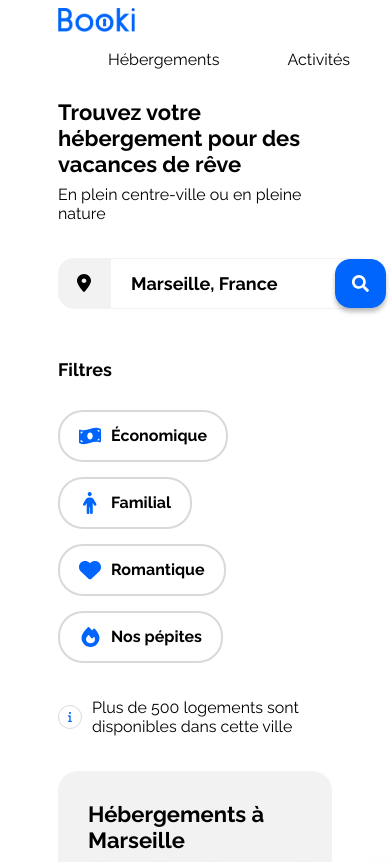
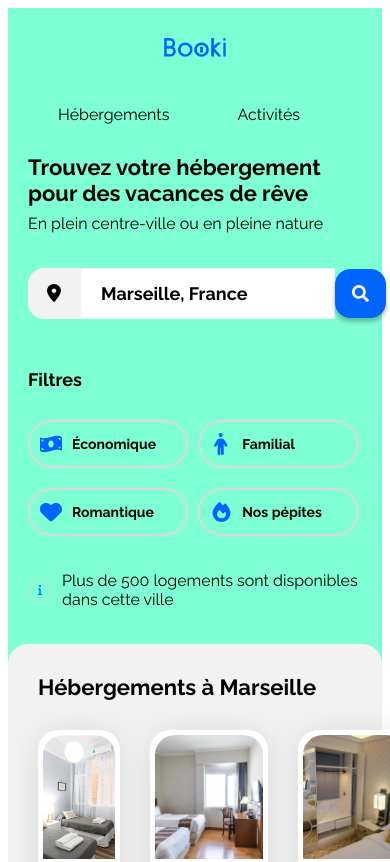
Before and after one commit to BlandineM2508/Booki, a plain HTML site: page booki-starter-code-master/index.html in a window 390 px wide. Shown: the top 862 px of the page. Drawn offline with Linux system fonts and the light colour scheme.

Commit message:
Responsive en cours 2

```diff
--- a/booki-starter-code-master/css/style.css
+++ b/booki-starter-code-master/css/style.css
@@ -78,7 +78,8 @@ header {
     justify-content: flex-start;
     flex-direction: column;
     padding: 30px 50px 30px 0px;
-    width: 28%;
+    width: 61.09px;
+    height: 19px;
 }
 
 
@@ -226,24 +227,35 @@ header {
 .nav-infogroup a {
     display: flex;
     align-items: center;
+
     gap: 10px;
     padding: 4px 19px;
-    line-height: 40px;
     border-radius: 25px;
     border: 2px solid var(--grey-tint-2, #D9D9D9);
+
+
+
 }
 
+.nav-infogroup p {
 
-.nav-infogroup div {
-    display: flex;
-    flex-direction: row;
-    gap: 15px;
     color: var(--Black, #000);
     font-family: Raleway;
     font-size: 17px;
     font-style: normal;
     font-weight: 700;
-    line-height: normal;
+    line-height: 0;
+
+
+
+
+}
+.nav-infogroup div {
+    display: flex;
+    flex-wrap: wrap;
+    flex-direction: row;
+    gap: 15px;
+
 }
 
 .nav-infogroup a:hover {
@@ -495,27 +507,39 @@ li {
 @media (max-width: 1024px) {
 
 
+
+
+
+
     .nav-infogroup {
         display: flex;
         flex-direction: column;
         align-items: flex-start;
-
+        width: 100%;
     }
 
 
     .nav-infogroup div {
         display: flex;
 
+    }
+
+    .nav-infogroup a {
+        display: flex;
 
     }
 
-    .nav-infogroup a {
 
+    .nav-infogroup p {
+        color: var(--Black, #000);
+        font-family: Raleway;
         font-size: 16px;
-    }
+        font-style: normal;
+        font-weight: 700;
+        line-height: 0;
 
 
-
+    }
 
 
 
@@ -605,24 +629,34 @@ li {
 
 /**HEADER**/
 
-    header {
+    .main-container {
+        padding: 0;
+        background-color: aquamarine;
+    }
+
+    header  {
         display: flex;
         flex-direction: column;
-        justify-content: center ;
-        padding: 0;
-        margin: 0;
-
-        margin-bottom: 30px;
+        padding:  0;
     }
 
 
 
     .logo {
-        padding: 0;
-        margin: 0;
+        padding: 30px;
+    }
+
+    .header-logo {
+        display: flex;
+        justify-content: center;
     }
 
     /*INFOGROUP*/
+
+    .infogroup {
+        padding: 0px 20px;
+        margin-top: 30px;
+    }
 
     .search-button {
         display: none;
@@ -633,7 +667,6 @@ li {
 
         display: flex;
         justify-content: flex-start;
-
 
     }
 
@@ -665,49 +698,43 @@ li {
 
 
 
+
+
+
+    .nav-infogroup p {
+        font-size: 14px;
+        line-height: normal;
+        display: flex;
+    }
+
     .nav-infogroup
     {
         display: flex;
-        flex-direction: column;
         align-items: flex-start;
-
 
     }
 
-    .infogroup {
-
+    .nav-infogroup img {
+        padding-left: 10px;
     }
 
    .nav-infogroup div
     {
         display: flex;
-        flex-direction: row;
-        flex-wrap: wrap;
+        gap: 20px 10px;
+        width: 100%;
+
 
     }
- /*
-    .nav-infogroup a
-    {
-        width: 36%;
-        margin: 0;
-    }
-*/
 
-
-
-    .f1 {
-        display: flex;
-        flex-direction: row;
-        width: 36%;
+    .nav-infogroup a {
+        width: 48%;
+        padding: 0;
+        box-sizing: border-box;
 
     }
 
 
-    .f2 {
-        display: flex;
-        flex-direction: row;
-        width: 36%;
-    }
 
 
 }
--- a/booki-starter-code-master/index.html
+++ b/booki-starter-code-master/index.html
@@ -16,8 +16,9 @@
 
 <body>
     <div class="main-container">
+
         <header>
-            <div>
+            <div class="header-logo">
                 <img class="logo" src="./images/logo/Booki.png" alt="Logo du site">
             </div>
             <div class="div-nav-header">
@@ -55,10 +56,14 @@
                 <div class="nav-infogroup">
                     <h2 class="infogroup-subtitle">Filtres</h2>
                     <div>
-                        <a href="#"><img src="./images/icones-infogroup/icone-billet.svg" alt="Icone billet">Économique</a>
-                        <a href="#"><img src="./images/icones-infogroup/icone-silouhette.svg" alt="Icone silouhette">Familial</a>
-                        <a href="#"><img src="./images/icones-infogroup/icone-coeur.svg" alt="Icone coeur">Romantique</a>
-                        <a href="#"><img src="./images/icones-infogroup/icone-flamme.svg" alt="Icone flamme">Nos pépites</a>
+                        <a href="#"><img src="./images/icones-infogroup/icone-billet.svg" alt="Icone billet">
+                        <p>Économique</p></a>
+                        <a href="#"><img src="./images/icones-infogroup/icone-silouhette.svg" alt="Icone silouhette">
+                        <p>Familial</p></a>
+                        <a href="#"><img src="./images/icones-infogroup/icone-coeur.svg" alt="Icone coeur">
+                        <p>Romantique</p></a>
+                        <a href="#"><img src="./images/icones-infogroup/icone-flamme.svg" alt="Icone flamme">
+                        <p>Nos pépites</p></a>
                     </div>
                 </div>
 
```
